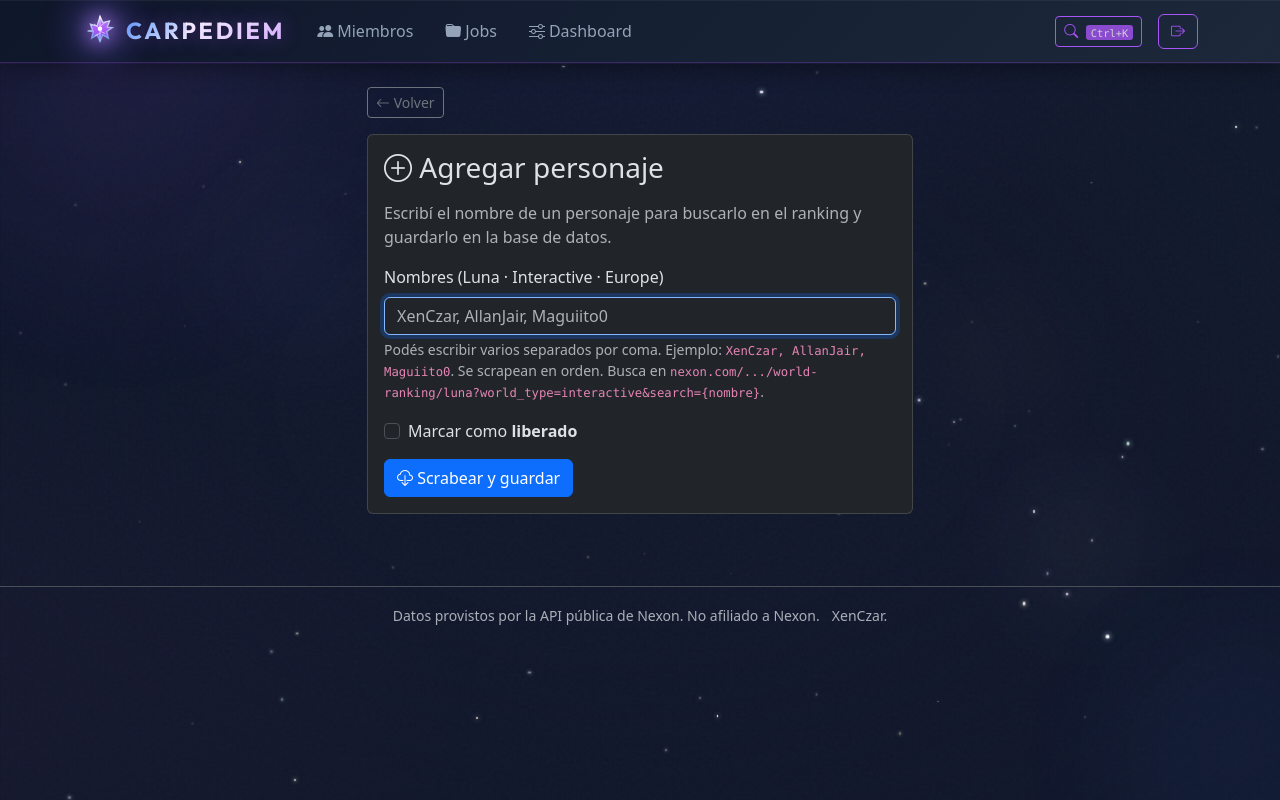
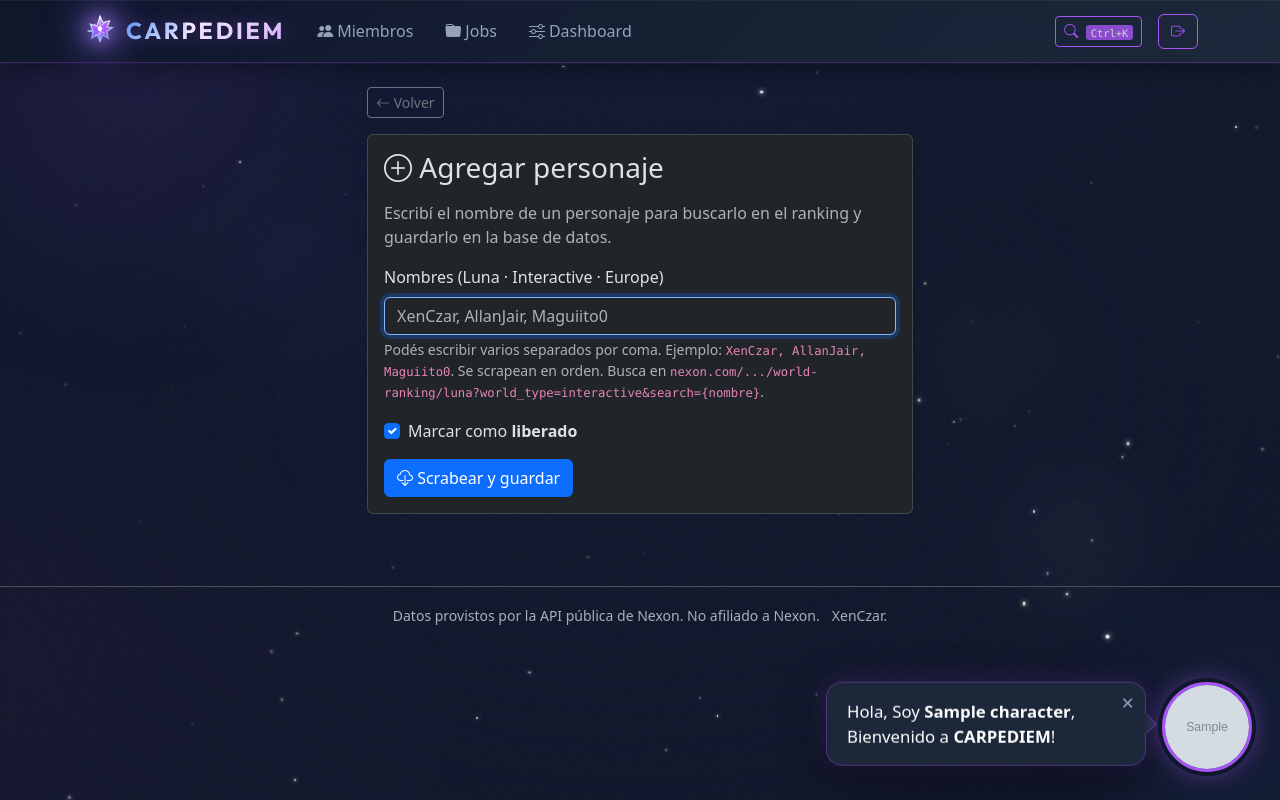
Before and after one commit to crave94/carpediem, a Flask app: page /addpj in a window 1280 px wide. Run offline with Flask 3, Linux system fonts and the light colour scheme; the visitor is signed in with stand-in values (Sample User, id 1); data comes from the database, SQL or seed files in the repository; tables that the repository leaves empty hold one stand-in row (values such as "Sample post"); grey boxes marked "Sample" are stand-in pictures.

Commit message:
feat: add welcome popup widget, default liberado checked, improve addpj robustness, extract guild members list

```diff
--- a/app.py
+++ b/app.py
@@ -252,8 +252,18 @@ def admin_required(view):
 
 
 @app.context_processor
-def inject_current_user():
-    return {"current_user": current_user()}
+def inject_global_data():
+    welcome_char = None
+    try:
+        row = db.get_random_character()
+        if row:
+            welcome_char = dict(row)
+    except Exception:
+        pass
+    return {
+        "current_user": current_user(),
+        "welcome_char": welcome_char
+    }
 
 
 @app.route("/login", methods=["GET", "POST"])
@@ -397,20 +407,17 @@ def addpj():
             url = _build_url_for(name)
             try:
                 char = scrape_character(url)
+                image_filename = _save_image_locally(char.image_url, char)
+                char_id = db.upsert_character(
+                    char, image_path=image_filename, libb=libb_flag,
+                )
+                # EXP snapshot will be recorded by scheduler on next run (or startup scrape)
+                results.append((name, True, f"id #{char_id}", char_id))
             except ScrapingError as e:
                 results.append((name, False, str(e), None))
-                continue
-            except Exception as e:  # network errors, etc.
+            except Exception as e:  # network errors, database issues, etc.
                 app.logger.exception("scrape failed for %s", name)
-                results.append((name, False, f"Error de red: {e}", None))
-                continue
-
-            image_filename = _save_image_locally(char.image_url, char)
-            char_id = db.upsert_character(
-                char, image_path=image_filename, libb=libb_flag,
-            )
-            # EXP snapshot will be recorded by scheduler on next run (or startup scrape)
-            results.append((name, True, f"id #{char_id}", char_id))
+                results.append((name, False, f"Error: {e}", None))
 
         ok = [r for r in results if r[1]]
         fail = [r for r in results if not r[1]]
--- a/db.py
+++ b/db.py
@@ -236,6 +236,20 @@ def get_character(char_id: int) -> Optional[sqlite3.Row]:
         return cur.fetchone()
 
 
+def get_random_character() -> Optional[sqlite3.Row]:
+    """Fetch a random character from the database."""
+    with get_conn() as conn:
+        cur = conn.execute("SELECT * FROM characters ORDER BY RANDOM() LIMIT 1")
+        return cur.fetchone()
+
+
+def get_highest_level_character() -> Optional[sqlite3.Row]:
+    """Fetch the character with the highest level in the database."""
+    with get_conn() as conn:
+        cur = conn.execute("SELECT * FROM characters ORDER BY level DESC, exp DESC LIMIT 1")
+        return cur.fetchone()
+
+
 def delete_character(char_id: int) -> bool:
     """Delete a character. Returns True if something was deleted."""
     with get_conn() as conn:
--- /dev/null
+++ b/nombres_extraidos.txt
@@ -0,0 +1 @@
+DualPepe, XenCzar, XmikedoomX, SkySoulDark, KageRequiem, MerShadexD, AbaddonL, iEdz, LoCoBoSt1, XlxAldaInxX_, susmankanesi, îceSlayer, BulletEvil, MöNChiTö, BôwMst, segunko, JeanWh, SusmanFP, xSîckArrows, HunterSus, Evansusman, PrídéCzar, DeepSeaS, JSpartano, RenzíTö, GunSusman, Batlesusman, CarDexPell, Funy, ProxyShadow, DjOmarMage, Marocosxx, Arl3king, Luvee, xxisaacxxxx, Fokiu, Nethergrim, ProxyFinder, Spywar3, Alexm12, Alexm11, RayoBreaker, SilverTigger, ShadexD, ärägot, AnthonyJ, GolDRoger, Malef1ca, darckferm, FacelesBlo, ShadexZero, DjOmarEvan, LukaszAxwell, XxDualMxX, Kodigo, DanteCorsair, PatoDoom, DarKSUSMAN, Khymaira, Fujiwara, iShiny, yonkouShanks, xLoCoBostx, äsumä, ThSäint, MaplèStòry, StinglEuclif, iKaizen, ProxyBow, Maguiito0, SUSMAN, MegaNRidley, goldstar, MrBishopJ, xHeroOfDoomX, Youmo, zBakasura, XdoomwalkerX, aicrun24, FrenzyShade, AvengerAngel, Braille, susmankun, xZind, Kannatastic
--- a/static/style.css
+++ b/static/style.css
@@ -1214,3 +1214,145 @@ main, nav, footer {
     background: var(--bg-card-2);
   }
 }
+
+/* ===== Welcome Character Popup ===== */
+.welcome-popup-container {
+  position: fixed;
+  bottom: 28px;
+  right: 28px;
+  z-index: 1050;
+  display: flex;
+  align-items: center;
+  gap: 16px;
+  animation: welcomePopupFadeIn 0.5s cubic-bezier(0.34, 1.56, 0.64, 1) both;
+}
+
+@keyframes welcomePopupFadeIn {
+  from { opacity: 0; transform: translateY(20px) scale(0.9); }
+  to { opacity: 1; transform: translateY(0) scale(1); }
+}
+
+.speech-bubble {
+  position: relative;
+  background: rgba(30, 41, 59, 0.95);
+  backdrop-filter: blur(12px) saturate(180%);
+  -webkit-backdrop-filter: blur(12px) saturate(180%);
+  border: 1.5px solid rgba(168, 85, 247, 0.35);
+  color: #fff;
+  padding: 1rem 2.8rem 1rem 1.25rem;
+  border-radius: 16px;
+  box-shadow: 0 12px 40px rgba(0, 0, 0, 0.55), 0 0 24px rgba(168, 85, 247, 0.25);
+  font-size: 1.05rem;
+  max-width: 320px;
+  animation: bubbleWiggle 4s ease-in-out infinite;
+}
+
+/* Speech bubble pointer arrow pointing right to the avatar */
+.speech-bubble::after {
+  content: "";
+  position: absolute;
+  top: 50%;
+  right: -10px;
+  transform: translateY(-50%);
+  border-width: 10px 0 10px 10px;
+  border-style: solid;
+  border-color: transparent transparent transparent rgba(30, 41, 59, 0.95);
+  display: block;
+  width: 0;
+  z-index: 1;
+}
+.speech-bubble::before {
+  content: "";
+  position: absolute;
+  top: 50%;
+  right: -12px;
+  transform: translateY(-50%);
+  border-width: 10px 0 10px 10px;
+  border-style: solid;
+  border-color: transparent transparent transparent rgba(168, 85, 247, 0.35);
+  display: block;
+  width: 0;
+  z-index: 0;
+}
+
+@keyframes bubbleWiggle {
+  0%, 100% { transform: translateY(0); }
+  50% { transform: translateY(-4px); }
+}
+
+.btn-close-welcome {
+  position: absolute;
+  top: 6px;
+  right: 8px;
+  background: transparent;
+  border: none;
+  color: var(--text-muted);
+  font-size: 1.35rem;
+  line-height: 1;
+  padding: 0.2rem;
+  cursor: pointer;
+  transition: color 0.15s ease;
+}
+.btn-close-welcome:hover {
+  color: #f87171;
+}
+
+.welcome-avatar-wrap {
+  position: relative;
+  width: 90px;
+  height: 90px;
+  flex-shrink: 0;
+}
+
+.welcome-avatar {
+  width: 100%;
+  height: 100%;
+  border-radius: 50%;
+  object-fit: cover;
+  border: 3px solid var(--ms-purple);
+  box-shadow: 0 0 0 4px #0f172a, 0 0 24px rgba(168, 85, 247, 0.55);
+  background: linear-gradient(135deg, #1e3a8a, #312e81);
+  image-rendering: pixelated;
+  transition: transform 0.3s ease;
+}
+
+.welcome-avatar-wrap:hover .welcome-avatar {
+  transform: scale(1.08);
+  border-color: var(--ms-blue-glow);
+  box-shadow: 0 0 0 4px #0f172a, 0 0 28px rgba(96, 165, 250, 0.7);
+}
+
+.welcome-avatar-placeholder {
+  width: 100%;
+  height: 100%;
+  border-radius: 50%;
+  background: var(--bg-card-2);
+  border: 3px solid var(--border);
+  color: var(--text-muted);
+  display: flex;
+  align-items: center;
+  justify-content: center;
+  font-size: 1.75rem;
+}
+
+.welcome-crown {
+  position: absolute;
+  top: -12px;
+  right: -6px;
+  font-size: 1.25rem;
+  filter: drop-shadow(0 2px 4px rgba(0, 0, 0, 0.5));
+  animation: crownFloat 2s ease-in-out infinite;
+}
+
+@keyframes crownFloat {
+  0%, 100% { transform: translateY(0) rotate(15deg); }
+  50% { transform: translateY(-3px) rotate(15deg); }
+}
+
+@media (prefers-reduced-motion: reduce) {
+  .welcome-popup-container,
+  .speech-bubble,
+  .welcome-crown {
+    animation: none !important;
+  }
+}
--- a/templates/addpj.html
+++ b/templates/addpj.html
@@ -38,7 +38,7 @@
           </div>
 
           <div class="form-check mb-3">
-            <input class="form-check-input" type="checkbox" id="libb" name="libb" value="1">
+            <input class="form-check-input" type="checkbox" id="libb" name="libb" value="1" checked>
             <label class="form-check-label" for="libb">
               Marcar como <strong>liberado</strong>
             </label>
--- a/templates/base.html
+++ b/templates/base.html
@@ -467,6 +467,52 @@
     }
   })();
   </script>
+
+  {% if welcome_char %}
+    <!-- Floating welcome widget -->
+    <div id="welcomePopup" class="welcome-popup-container" aria-live="polite">
+      <div class="speech-bubble">
+        <span>Hola, Soy <strong>{{ welcome_char['name'] }}</strong>, Bienvenido a <strong>CARPEDIEM</strong>!</span>
+        <button type="button" class="btn-close-welcome" id="closeWelcomePopup" aria-label="Cerrar saludo">&times;</button>
+      </div>
+      <div class="welcome-avatar-wrap">
+        {% if welcome_char['image_path'] %}
+          <img src="{{ url_for('serve_image', filename=welcome_char['image_path']) }}" alt="{{ welcome_char['name'] }}" class="welcome-avatar">
+        {% else %}
+          <div class="welcome-avatar-placeholder">?</div>
+        {% endif %}
+        {% if welcome_char['leader'] %}
+          <span class="welcome-crown"><i class="bi bi-crown-fill text-warning"></i></span>
+        {% endif %}
+      </div>
+    </div>
+
+    <script>
+    (function() {
+      'use strict';
+      const popup = document.getElementById('welcomePopup');
+      const closeBtn = document.getElementById('closeWelcomePopup');
+      if (!popup || !closeBtn) return;
+
+      // Check if user dismissed it in this session
+      if (sessionStorage.getItem('welcomeDismissed') === 'true') {
+        popup.style.display = 'none';
+        return;
+      }
+
+      closeBtn.addEventListener('click', () => {
+        popup.style.transition = 'opacity 0.3s ease, transform 0.3s ease';
+        popup.style.opacity = '0';
+        popup.style.transform = 'translateY(10px) scale(0.9)';
+        setTimeout(() => {
+          popup.style.display = 'none';
+          sessionStorage.setItem('welcomeDismissed', 'true');
+        }, 300);
+      });
+    })();
+    </script>
+  {% endif %}
+
   {% block scripts %}{% endblock %}
 </body>
 </html>
--- a/templates/dashboard.html
+++ b/templates/dashboard.html
@@ -46,7 +46,7 @@
           </div>
           <div class="col-12 col-md-2">
             <div class="form-check">
-              <input class="form-check-input" type="checkbox" id="libb" name="libb" value="1">
+              <input class="form-check-input" type="checkbox" id="libb" name="libb" value="1" checked>
               <label class="form-check-label fw-semibold" for="libb">
                 Liberado
               </label>
```
